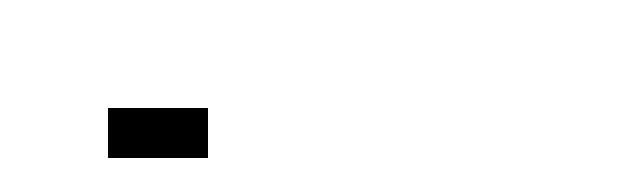
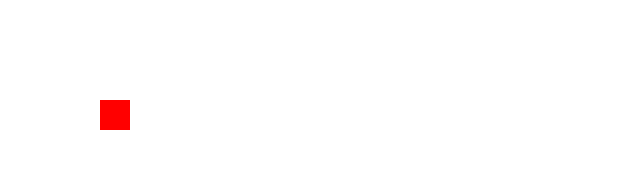
Before and after one commit to AuFede/MarioGame-Tutorial, a plain HTML site: page index.html in a window 1280 px wide. Shown: the whole page, without its empty margins (0-640 px from the left). Drawn offline with Linux system fonts and the light colour scheme.

Commit message:
Player Creation done

```diff
--- a/index.html
+++ b/index.html
@@ -11,6 +11,9 @@
     <script src="./main.js"></script>
 </head>
 
-<body>
-</body>
+<style>
+    body {
+      margin: 0;
+    }
+</style>
 </html>
--- a/main.js
+++ b/main.js
@@ -2,6 +2,9 @@ const canvas = document.querySelector('canvas')
 
 // Este va a ser nuestro context.
 const c = canvas.getContext('2d')
+
+canvas.width =innerWidth
+canvas.height =innerWidth
 
 class Player {
     constructor() {
@@ -9,11 +12,12 @@ class Player {
             x: 100,
             y: 100
         }
-        this.width = 100
-        this.height = 100
+        this.width = 30
+        this.height = 30
     }
 
     draw() {
+        c.fillStyle = 'red'
         c.fillRect(this.position.x, this.position.y,
         this.width, this.height)
     }
```
Also changed, not shown: 1 other file.
